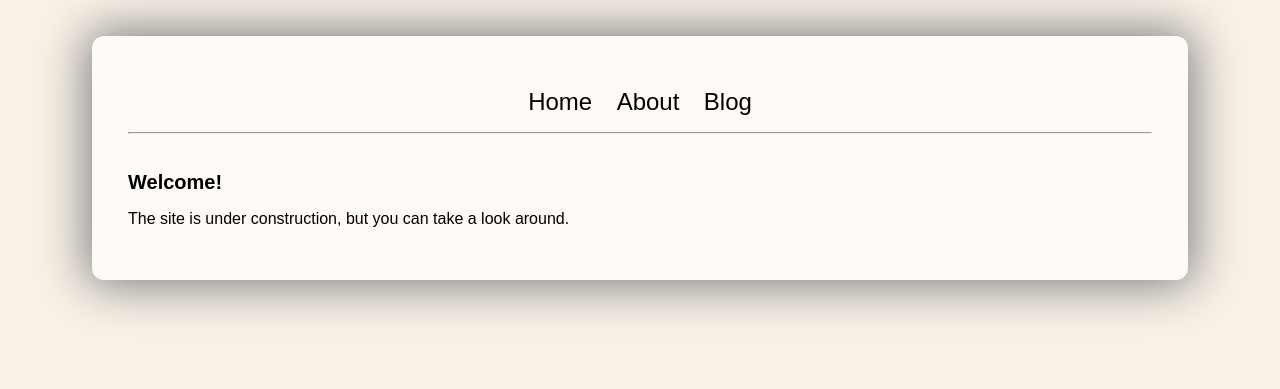
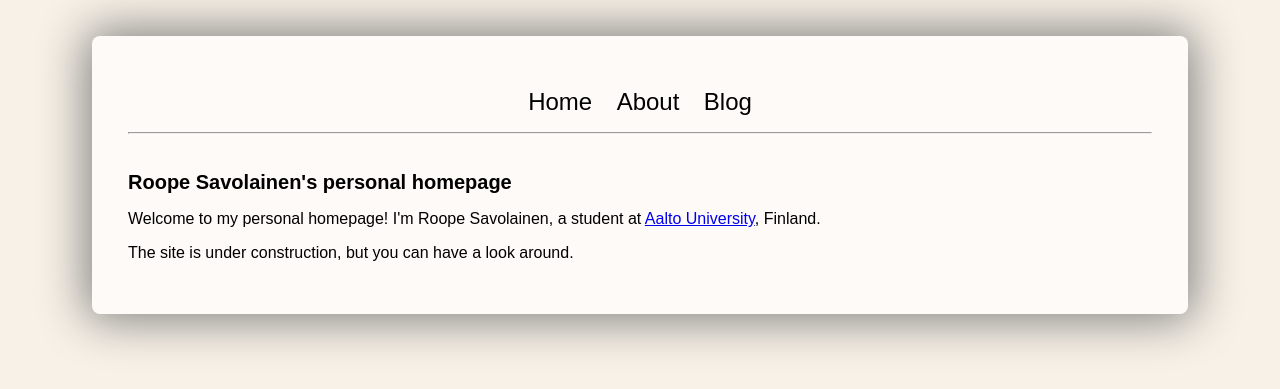
Before and after one commit to RoopeSavolainen/roope.io_old, a Flask app: page / in a window 1280 px wide. Shown: the top 389 px of the page. Run offline with Flask 2, Linux system fonts and the light colour scheme.

Commit message:
Added content and styling

```diff
--- a/website/content/pages/index.html
+++ b/website/content/pages/index.html
@@ -3,9 +3,11 @@
 {% block content %}
 
 {% filter markdown %}
-## Welcome!
+## Roope Savolainen's personal homepage
 
-The site is under construction, but you can take a look around.
+Welcome to my personal homepage! I'm Roope Savolainen, a student at [Aalto University](https://aalto.fi), Finland.
+
+The site is under construction, but you can have a look around.
 {% endfilter %}
 
 {% endblock %}
--- a/website/static/styles.css
+++ b/website/static/styles.css
@@ -10,7 +10,7 @@ body
 	width: 80%;
 	max-width: 1280px;
 
-	border-radius: 12px;
+	border-radius: 8px;
 
 	margin: auto;
 	margin-top: 36px;
@@ -81,6 +81,17 @@ main .note
 	padding: 0px;
 }
 
+img
+{
+	padding: 12px;
+	max-width: 80%;
+}
+
+img.right
+{
+	float: right;
+}
+
 @media (max-width: 640px)
 {
 	body
```
Also changed, not shown: website/content/pages/about.html (+17 -1 lines).
